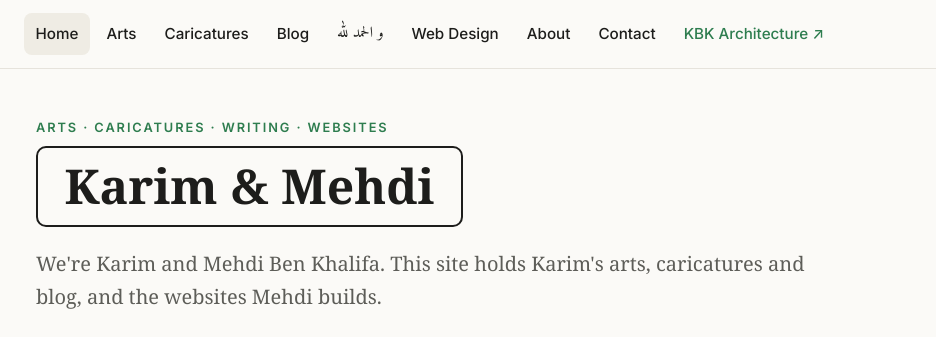
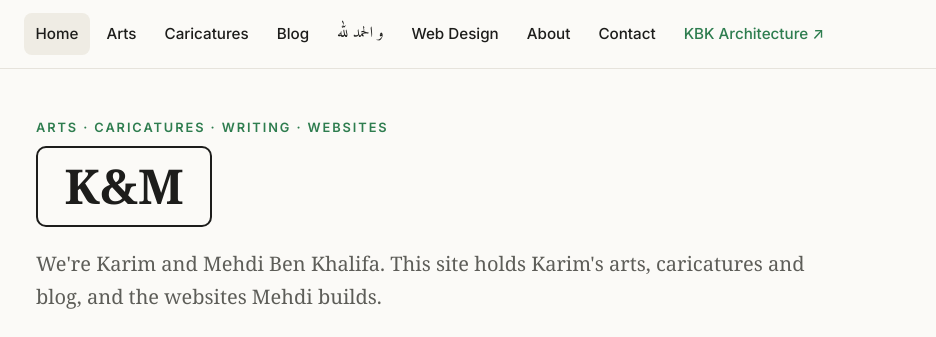
Before and after one commit to kbk93/kbk93.github.io, a plain HTML site: page index.html in a window 1280 px wide. Shown: the top 337 px of the page, 344-1280 px from the left. Drawn offline with Linux system fonts and the light colour scheme; a web font is replaced by a local one.

Commit message:
Titre d'accueil : K&M
Co-Authored-By: Claude Opus 5.5 <noreply@anthropic.com>
Claude-Session: https://claude.ai/code/session_018PYu7AGiERHVhmhnmjdNq3

```diff
--- a/index.html
+++ b/index.html
@@ -40,7 +40,7 @@
 <img src="https://benkhalifas.wordpress.com/wp-content/uploads/2026/11/kbk-hero.jpg?w=600" alt="Ben Khalifa's logo: purple and pale yellow shapes inside a speech bubble on a mustard background" width="240" height="240">
 <div>
 <p class="eyebrow">Arts · Caricatures · Writing · Websites</p>
-<h1>Karim &amp; Mehdi</h1>
+<h1>K&amp;M</h1>
 <p class="lead">We're Karim and Mehdi Ben Khalifa. This site holds Karim's arts, caricatures and blog, and the websites Mehdi builds.</p>
 </div>
 </section>
```
Also changed, not shown: 1 other file.
